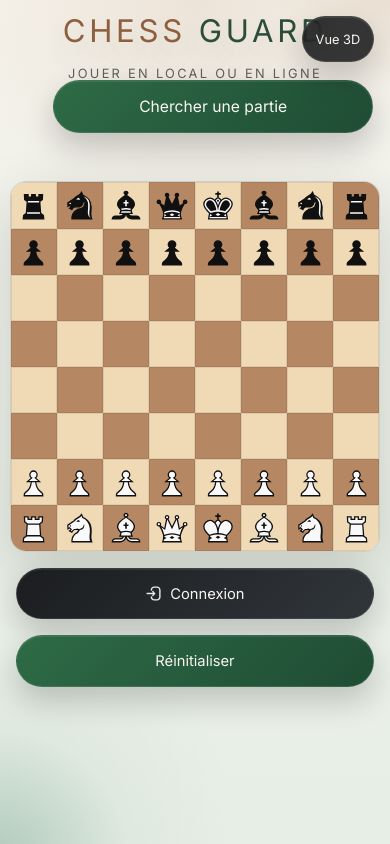
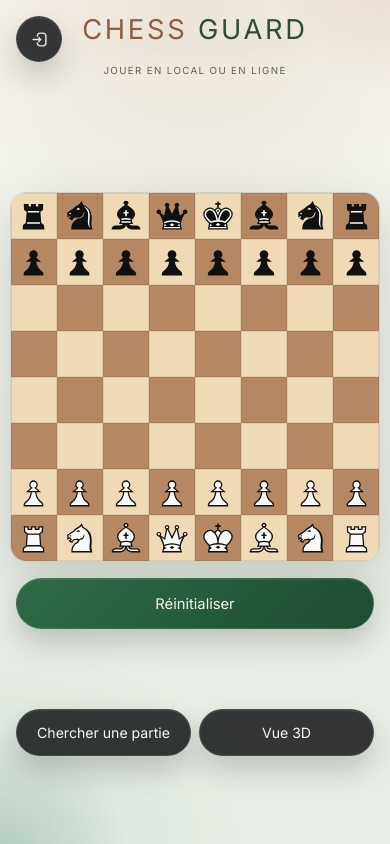
Before and after one commit to enzodobele/Transcendence, a React (Vite) app in the folder src/frontend/: page / in a window 390 px wide. Built offline with nearby package versions, Linux system fonts and the light colour scheme.

Commit message:
Enzo: affinage de l'overlay front de connexion et des infos utilisateurs

```diff
--- a/src/frontend/src/App.css
+++ b/src/frontend/src/App.css
@@ -204,12 +204,6 @@
   outline-offset: 3px;
 }
 
-.connexion-button,
-.reset-board {
-  width: min(100%, 20rem);
-  font-size: 0.98rem;
-}
-
 .connexion-logo {
   width: 1.05rem;
   height: 1.05rem;
@@ -218,17 +212,29 @@
 }
 
 .reset-board {
+  width: min(100%, 20rem);
+  font-size: 0.98rem;
   background: linear-gradient(135deg, #2e6b46 0%, #1f4c34 100%);
 }
 
 .connexion-button {
-  background: linear-gradient(135deg, #1b1d1f 0%, #31363b 100%);
+  position: absolute;
+  top: clamp(1rem, 2vw, 1.5rem);
+  left: clamp(1rem, 2vw, 1.5rem);
+  z-index: 6;
+  width: max-content;
+  font-size: 0.95rem;
+}
+
+.game-actions {
+  display: contents;
 }
 
 .button-find-game,
 .button-switch-2d-3d {
   position: absolute;
   top: clamp(1rem, 2vw, 1.5rem);
+  right: clamp(1rem, 2vw, 1.5rem);
   z-index: 6;
   min-width: 10rem;
   width: max-content;
@@ -236,27 +242,60 @@
 }
 
 .button-switch-2d-3d {
-  left: auto !important;
-  right: clamp(1rem, 2vw, 1.5rem);
-
+  top: clamp(1rem, 2vw, 1.5rem);
+  font-size: 1rem;
+  padding: 0.65rem 0.9rem;
+  min-height: unset;
+  min-width: unset;
 }
 
 .button-find-game {
-  position: absolute !important;
-  left: auto !important;
-  right: 2vh !important;
-  width: min(100%, 20rem);
-  font-size: 0.98rem;
-  margin-top: 4rem;
+  top: calc(clamp(1rem, 2vw, 1.5rem) + 4rem);
+  font-size: 1rem;
+  padding: 0.65rem 0.9rem;
+  min-height: unset;
+  min-width: unset;
 }
 
+.connexion-button:hover,
 .button-find-game:hover,
 .button-switch-2d-3d:hover {
   background: rgba(27, 29, 31, 0.94);
 }
 
+@media (max-width: 700px) {
+  .game-actions {
+    display: flex;
+    flex-direction: row;
+    gap: 0.5rem;
+    justify-content: center;
+    width: 100%;
+  }
+
+  .button-find-game,
+  .button-switch-2d-3d {
+    position: static;
+    min-width: 0;
+    width: auto;
+    flex: 1;
+    font-size: 0.88rem;
+    padding: 0.75rem 0.8rem;
+  }
+
+  .connexion-label {
+    display: none;
+  }
+
+  .connexion-button {
+    width: 2.9rem;
+    height: 2.9rem;
+    padding: 0;
+    min-height: unset;
+  }
+}
+
 .login-overlay {
-  position: absolute;
+  position: fixed;
   inset: 0;
   display: flex;
   align-items: center;
@@ -346,6 +385,8 @@
   background: linear-gradient(135deg, #d8a86c 0%, #b87e45 100%);
   color: #23160e;
   font-weight: 700;
+  border-radius: 999px;
+  padding: 0.85rem 1.1rem;
 }
 
 .login-switch-button {
@@ -369,6 +410,10 @@
 }
 
 .profile-button {
+  position: absolute;
+  top: clamp(1rem, 2vw, 1.5rem);
+  left: clamp(1rem, 2vw, 1.5rem);
+  z-index: 6;
   width: 2.9rem;
   height: 2.9rem;
   border-radius: 999px;
@@ -418,13 +463,15 @@
 }
 
 .profile-logout-button {
-  position: absolute;
   width: 100%;
   padding: 0.72rem 0.9rem;
   border-radius: 0.85rem;
   background: linear-gradient(135deg, #f3d1a7 0%, #dfab70 100%);
   color: #23160e;
   font-weight: 600;
+  display: flex;
+  align-items: center;
+  gap: 0.5rem;
 }
 
 .logout-icon {
@@ -436,15 +483,7 @@ canvas {
   display: block;
 }
 
-.button-find-game {
-  background: linear-gradient(135deg, #2e6b46 0%, #1f4c34 100%);
-}
 
-@media (max-width: 900px) {
-  .button-find-game {
-    right: clamp(9.5rem, 24vw, 11rem);
-  }
-}
 
 @media (max-width: 720px) {
   .title-chess {
@@ -472,28 +511,8 @@ canvas {
     height: 70px !important;
   }
 
-  .button-find-game {
-
-  }
-
   .button-switch-2d-3d {
-    top: 1rem !important;
-    right: 1rem !important;
-    left: auto !important;
-    min-width: auto !important;
-    width: fit-content !important;
-    max-width: 100px !important;
-    padding: 0.6rem 0.8rem !important;
-    font-size: 0.8rem !important;
-    white-space: nowrap !important;
-    z-index: 10 !important;
-  }
-
-
-  .profile-container,
-  .app > button {
-    top: 1rem;
-    left: 1rem;
+    min-width: auto;
   }
 
   .login-content {
@@ -512,10 +531,19 @@ canvas {
     height: 58px !important;
   }
 
-  .connexion-button,
   .reset-board {
     width: 100%;
     font-size: 0.92rem;
+  }
+
+  .title-chess {
+    font-size: clamp(1.3rem, 7vw, 1.9rem);
+    letter-spacing: 0.1em;
+  }
+
+  .subtitle-chess-guard {
+    font-size: clamp(0.6rem, 2.5vw, 0.75rem);
+    letter-spacing: 0.14em;
   }
 
   .login-overlay {
--- a/src/frontend/src/App.tsx
+++ b/src/frontend/src/App.tsx
@@ -2,6 +2,10 @@ import { useState } from "react";
 import { useChessGame } from "./hooks/useChessGame";
 import { ChessGame3D } from "./components/ChessGame3D";
 import { ChessGame2D } from "./components/ChessGame2D";
+import { ProfileButton } from "./components/ProfileButton";
+import { Login } from "./components/Login";
+import { useAuth } from "./contexts/AuthContext";
+import connexionLogo from "./assets/Logo/login.svg";
 import "./App.css";
 
 export default function App() {
@@ -22,6 +26,7 @@ export default function App() {
     handlePromotionChoice,
   } = useChessGame();
 
+  const { isAuthenticated } = useAuth();
   const [is3D, setIs3D] = useState(false);
   const [isLoginOpen, setIsLoginOpen] = useState(false);
 
@@ -46,7 +51,6 @@ export default function App() {
           lastMove={lastMove}
           isDragging={isDragging}
           pendingPromotion={!!pendingPromotion}
-          isLoginOpen={isLoginOpen}
           onSquareClick={handleSquareClick}
           onDragStart={handleDragStart}
           onDragOver={handleDragOver}
@@ -54,25 +58,38 @@ export default function App() {
           onDragEnd={() => setIsDragging(false)}
           onResetGame={resetGame}
           onPromotionChoice={handlePromotionChoice}
-          onLoginOpen={setIsLoginOpen}
         />
       )}
-      <div className="header-section">
-       <h1 className="title-chess">
+
+      {isAuthenticated ? (
+        <ProfileButton />
+      ) : (
+        <button
+          className="connexion-button"
+          onClick={() => setIsLoginOpen(true)}
+        >
+          <img
+            src={connexionLogo}
+            alt="connexion"
+            className="connexion-logo"
+          />
+          <span className="connexion-label">Connexion</span>
+        </button>
+      )}
+
+      <Login isOpen={isLoginOpen} onClose={() => setIsLoginOpen(false)} />
+
+      <div className="game-actions">
+        <button className="button-find-game">Chercher une partie</button>
+        <button onClick={() => setIs3D(!is3D)} className="button-switch-2d-3d">
+          {is3D ? "Vue 2D" : "Vue 3D"}
+        </button>
+      </div>
+
+      <h1 className="title-chess">
         CHESS <span className="title-guard">GUARD</span>
       </h1>
-
       <p className="subtitle-chess-guard">Jouer en local ou en ligne</p>
-
-      <button className="button-find-game">Chercher une partie</button>
-      </div>
-
-      <button
-        onClick={() => setIs3D(!is3D)}
-        className="button-switch-2d-3d"
-      >
-        {is3D ? "Vue 2D" : "Vue 3D"}
-      </button>
     </div>
   );
 }
--- a/src/frontend/src/components/ChessGame2D.tsx
+++ b/src/frontend/src/components/ChessGame2D.tsx
@@ -1,9 +1,5 @@
 import { Board } from "./Board";
 import { PromotionDialog } from "./PromotionDialog";
-import connexionLogo from "../assets/Logo/login.svg";
-import { Login } from "./Login";
-import { ProfileButton } from "./ProfileButton";
-import { useAuth } from "../contexts/AuthContext";
 
 interface ChessGame2DProps {
   game: any;
@@ -12,7 +8,6 @@ interface ChessGame2DProps {
   lastMove: any;
   isDragging: boolean;
   pendingPromotion: boolean;
-  isLoginOpen: boolean;
   onSquareClick: (square: string) => void;
   onDragStart: (e: string, piece: React.DragEvent) => void;
   onDragOver: (e: React.DragEvent) => void;
@@ -20,7 +15,6 @@ interface ChessGame2DProps {
   onDragEnd: () => void;
   onResetGame: () => void;
   onPromotionChoice: (piece: string) => void;
-  onLoginOpen: (open: boolean) => void;
 }
 
 export function ChessGame2D({
@@ -30,7 +24,6 @@ export function ChessGame2D({
   lastMove,
   isDragging,
   pendingPromotion,
-  isLoginOpen,
   onSquareClick,
   onDragStart,
   onDragOver,
@@ -38,10 +31,7 @@ export function ChessGame2D({
   onDragEnd,
   onResetGame,
   onPromotionChoice,
-  onLoginOpen,
 }: ChessGame2DProps) {
-  const { isAuthenticated } = useAuth();
-
   return (
     <div className="Board">
       <Board
@@ -57,24 +47,6 @@ export function ChessGame2D({
         onDragEnd={onDragEnd}
       />
 
-      {isAuthenticated ? (
-        <ProfileButton />
-      ) : (
-        <button
-          className="connexion-button"
-          onClick={() => onLoginOpen(true)}
-        >
-          <img
-            src={connexionLogo}
-            alt="connexion"
-            className="connexion-logo"
-          />
-          Connexion
-        </button>
-      )}
-
-      <Login isOpen={isLoginOpen} onClose={() => onLoginOpen(false)} />
-
       <button onClick={onResetGame} className="reset-board">
         Réinitialiser
       </button>
--- a/src/frontend/src/components/ProfileButton.tsx
+++ b/src/frontend/src/components/ProfileButton.tsx
@@ -12,10 +12,10 @@ export function ProfileButton() {
   }
 
   return (
-    <div className="profile-container">
+    <>
       <button
         className="profile-button"
-        onClick={() => setShowMenu(!showMenu)}
+        onClick={() => setShowMenu(true)}
       >
         <img
           src={profileIcon}
@@ -25,7 +25,30 @@ export function ProfileButton() {
       </button>
 
       {showMenu && (
-        <div className="profile-menu">
+        <div className="login-overlay" onClick={() => setShowMenu(false)}>
+          <div className="login-content" onClick={(e) => e.stopPropagation()}>
+            <button
+              onClick={() => setShowMenu(false)}
+              className="login-close-button"
+            >
+              <svg
+                xmlns="http://www.w3.org/2000/svg"
+                width="24"
+                height="24"
+                viewBox="0 0 24 24"
+                fill="none"
+                stroke="currentColor"
+                strokeWidth="2"
+                strokeLinecap="round"
+              >
+                <line x1="6" y1="6" x2="18" y2="18" />
+                <line x1="18" y1="6" x2="6" y2="18" />
+              </svg>
+            </button>
+
+            <h2 className="login-title">Mon profil</h2>
+            <p className="login-subtitle">Informations de votre compte</p>
+
             <div className="profile-info">
               <p className="profile-username">{user.username}</p>
               <p className="profile-email">{user.email}</p>
@@ -46,7 +69,8 @@ export function ProfileButton() {
               Déconnexion
             </button>
           </div>
+        </div>
       )}
-    </div>
+    </>
   );
 }
```
Lines whose indentation alone changed are shown as unchanged.
